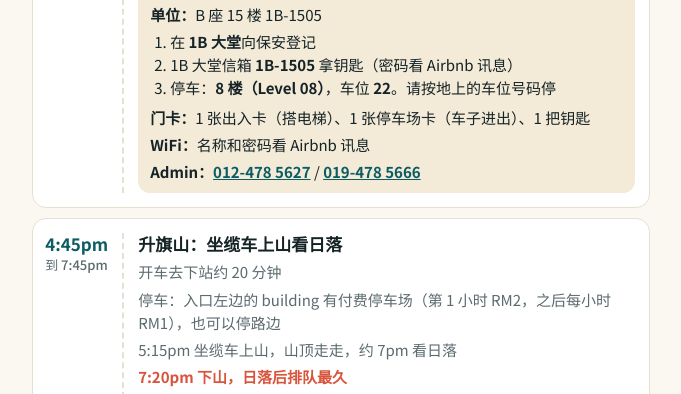
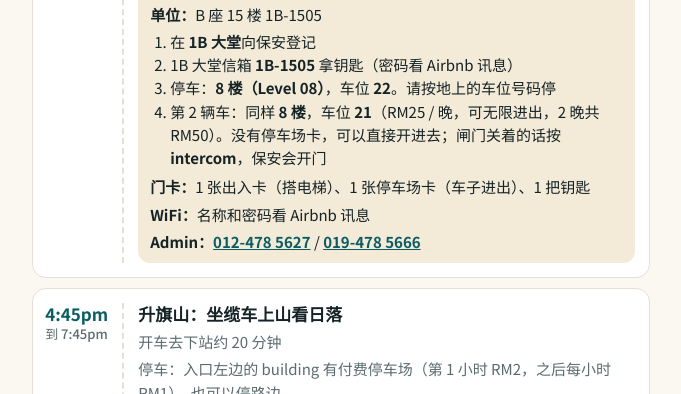
Before and after one commit to Jinglong1302/penang-convo-trip, a plain HTML site: page index.html in a window 1280 px wide. Shown: the part 1042-1436 px from the top of the page, without its empty margins (299-980 px from the left). Drawn offline with Linux system fonts and the light colour scheme.

Commit message:
Add files via upload
- Add second parking lot (Level 8 Lot 21, intercom entry)

```diff
--- a/index.html
+++ b/index.html
@@ -160,6 +160,7 @@ footer{color:var(--mute);font-size:13px;text-align:center;padding:0 16px 30px}
     <li>在 <b>1B 大堂</b>向保安登记</li>
     <li>1B 大堂信箱 <b>1B-1505</b> 拿钥匙（密码看 Airbnb 讯息）</li>
     <li>停车：<b>8 楼（Level 08）</b>，车位 <b>22</b>。请按地上的车位号码停</li>
+    <li>第 2 辆车：同样 <b>8 楼</b>，车位 <b>21</b>（RM25 / 晚，可无限进出，2 晚共 RM50）。没有停车场卡，可以直接开进去；闸门关着的话按 <b>intercom</b>，保安会开门</li>
   </ol>
   <p><b>门卡：</b>1 张出入卡（搭电梯）、1 张停车场卡（车子进出）、1 把钥匙</p>
   <p><b>WiFi：</b>名称和密码看 Airbnb 讯息</p>
```
